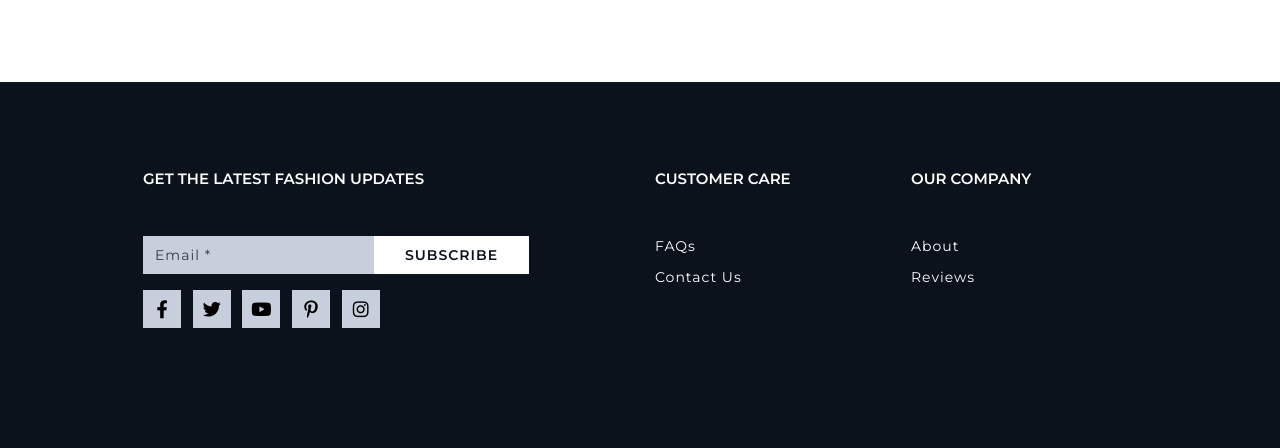
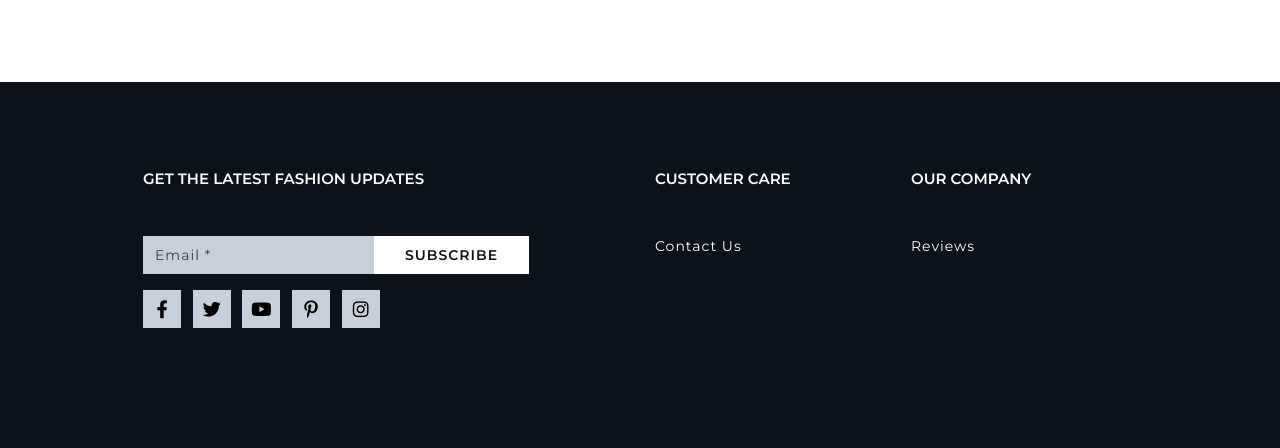
Before and after one commit to constantinadrian/gm_v2_unit_test, a Django app: page /bag/ in a window 1280 px wide. Shown: the part 576-1024 px from the top of the page. Run offline with Django 3.2, Linux system fonts and the light colour scheme; data comes from the database, SQL or seed files in the repository; some libraries are stand-ins or nearby versions.

Commit message:
[Remove] Remove two links from footer

```diff
--- a/templates/includes/footer.html
+++ b/templates/includes/footer.html
@@ -55,9 +55,6 @@
 
                 <ul class="footer-links links-text">
                     <li class="footer-links-item">
-                        <a href="" aria-label="FAQs Page">FAQs</a>
-                    </li>
-                    <li class="footer-links-item">
                         <a href="{% url 'contact' %}" aria-label="Contact Page">Contact Us</a>
                     </li>
                 </ul>
@@ -68,9 +65,6 @@
 
                 <ul class="footer-links links-text">
                     <li class="footer-links-item">
-                        <a href="" aria-label="About Us Page">About</a>
-                    </li>
-                    <li class="footer-links-item">
                         <a href="{% url 'reviews' %}" aria-label="Reviews Page">Reviews</a>
                     </li>
                 </ul>
```
